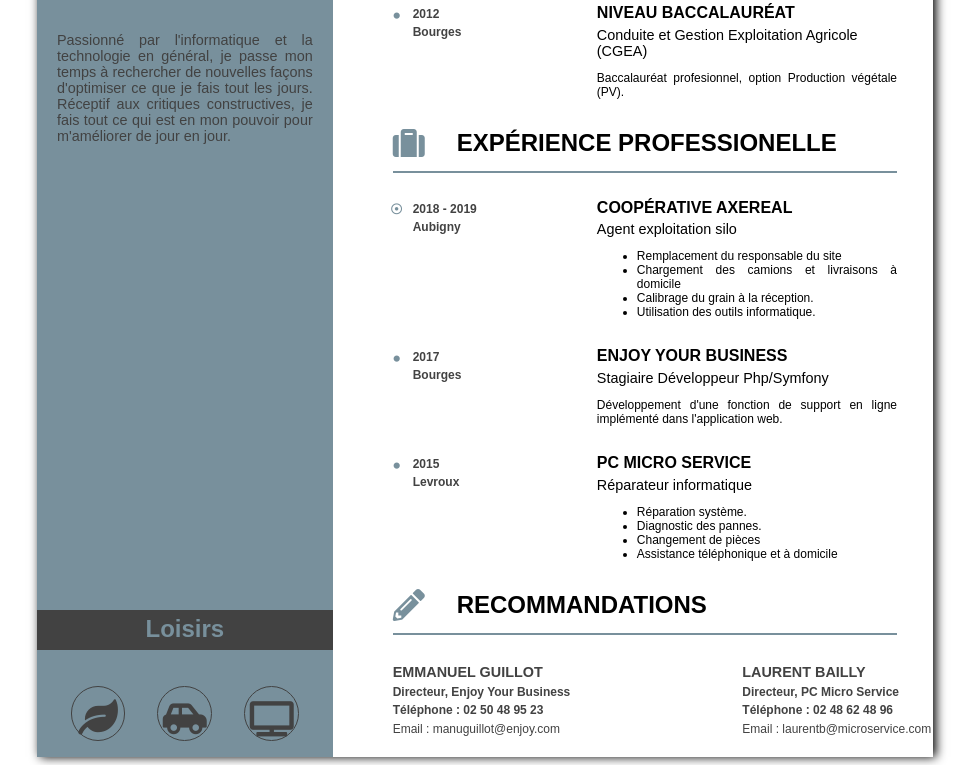
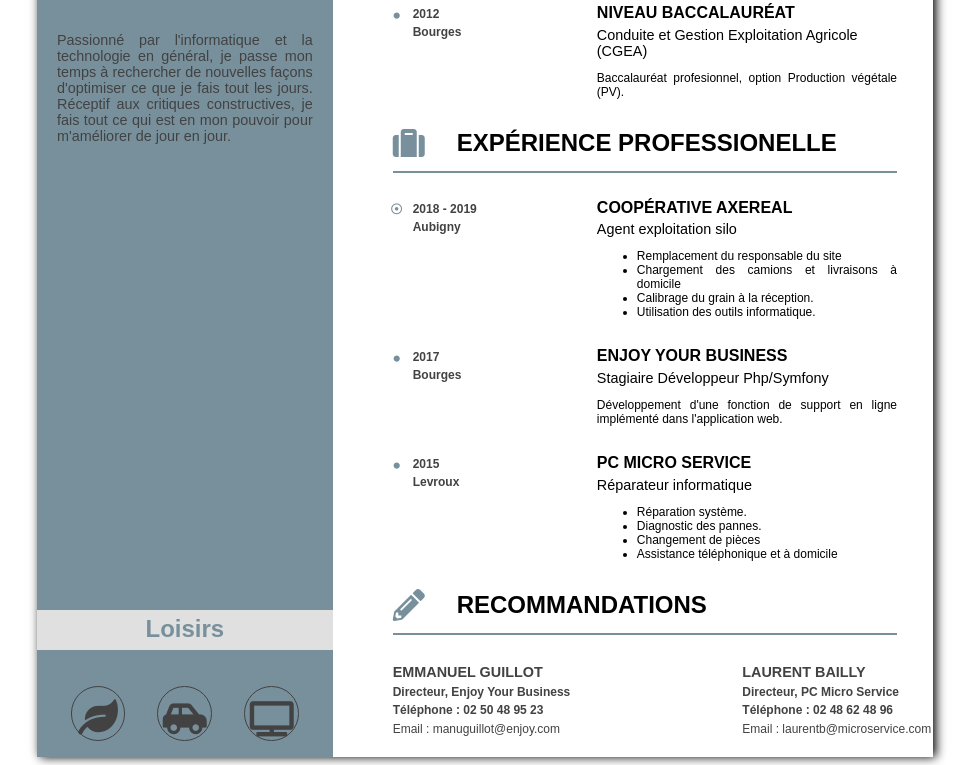
Before and after one commit to fsiguret/fsiguret.github.io, a plain HTML site: page index.html in a window 1280 px wide. Shown: the part 627-1392 px from the top of the page, without its empty margins (155-1130 px from the left). Drawn offline with Linux system fonts and the light colour scheme.

Commit message:
change color background title footer

```diff
--- a/style/styles.css
+++ b/style/styles.css
@@ -6,6 +6,8 @@ VARIABLE
     --back-color : #78909C;
     /*Material Color Grey 800 for text and background titles footer*/
     --text-color : #424242;
+    /*Material Color : Grey 300*/
+    --backtitle-color : #E0E0E0;
     /*Material Color Blue Grey 700 for border on image*/
     --border-color : #455A64;
 }
@@ -223,7 +225,7 @@ FOOTER
     color: var(--back-color);
     height: 2.2rem;
     text-align: center;
-    background: var(--text-color);
+    background: var(--backtitle-color);
     padding-top: 0.3rem;
 }
 /*block address*/
```
